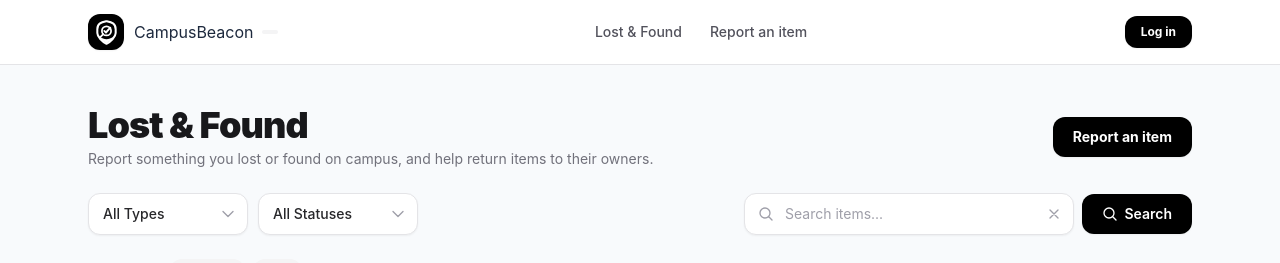
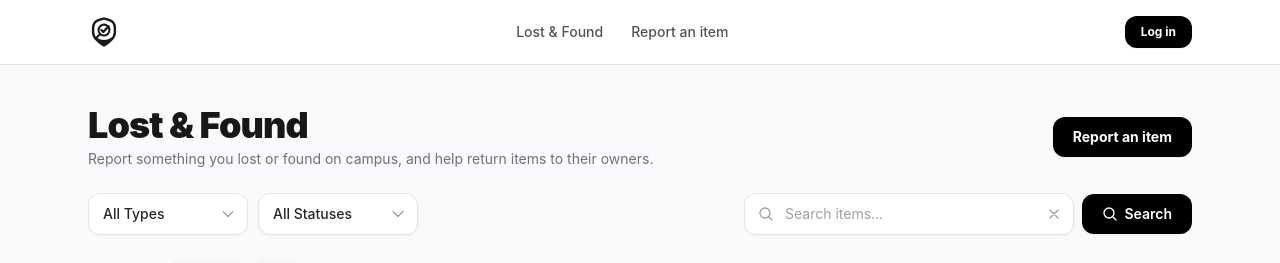
Before and after one commit to khanna-svg/campus-lost-found, a Laravel app: template resources/views/items/index.blade.php in a window 1280 px wide. Shown: the top 263 px of the page. Run offline with Laravel 12, Linux system fonts and the light colour scheme; the template is opened without the code that fills it, so the values that code supplies are empty; style sheets or scripts are compiled from the project's sources.

Commit message:
style(brand): remove black container box and render standalone logo directly

```diff
--- a/resources/views/components/brand-logo.blade.php
+++ b/resources/views/components/brand-logo.blade.php
@@ -7,22 +7,15 @@
 
 @php
     $dimensions = match ($size) {
-        'sm' => 'h-7 w-7',
-        'md' => 'h-9 w-9',
+        'sm' => 'h-6 w-6',
+        'md' => 'h-8 w-8',
         'lg' => 'h-11 w-11',
-        default => 'h-9 w-9',
-    };
-    $iconSize = match ($size) {
-        'sm' => 'h-[21px] w-[21px]',
-        'md' => 'h-[27px] w-[27px]',
-        'lg' => 'h-[34px] w-[34px]',
-        default => 'h-[27px] w-[27px]',
+        default => 'h-8 w-8',
     };
 @endphp
 
 <div class="flex items-center gap-2.5">
-    <span class="flex {{ $dimensions }} items-center justify-center rounded-xl bg-black text-white shadow-xs shrink-0">
-        <svg class="{{ $iconSize }}" viewBox="0 0 100 100" fill="none" aria-hidden="true">
+    <svg class="{{ $dimensions }} text-zinc-900 shrink-0" viewBox="0 0 100 100" fill="none" aria-hidden="true">
         <!-- Collegiate Shield Profile with Map Pin Anchor -->
         <path d="M50 8C68 12 84 15 84 38V52C84 66 66 84 50 92C34 84 16 66 16 52V38C16 15 32 12 50 8Z" stroke="currentColor" stroke-width="7.5" stroke-linejoin="round"/>
 
@@ -36,7 +29,6 @@
         <!-- Central Verified Retrieval Checkmark -->
         <path d="M42 44L48 50L64 32" stroke="currentColor" stroke-width="7" stroke-linecap="round" stroke-linejoin="round"/>
     </svg>
-    </span>
     @if ($withText)
         <div class="flex items-center gap-2">
             <span class="{{ $textClass }}">CampusBeacon</span>
```
Also changed, not shown: 3 other files. Lines whose indentation alone changed are shown as unchanged.
